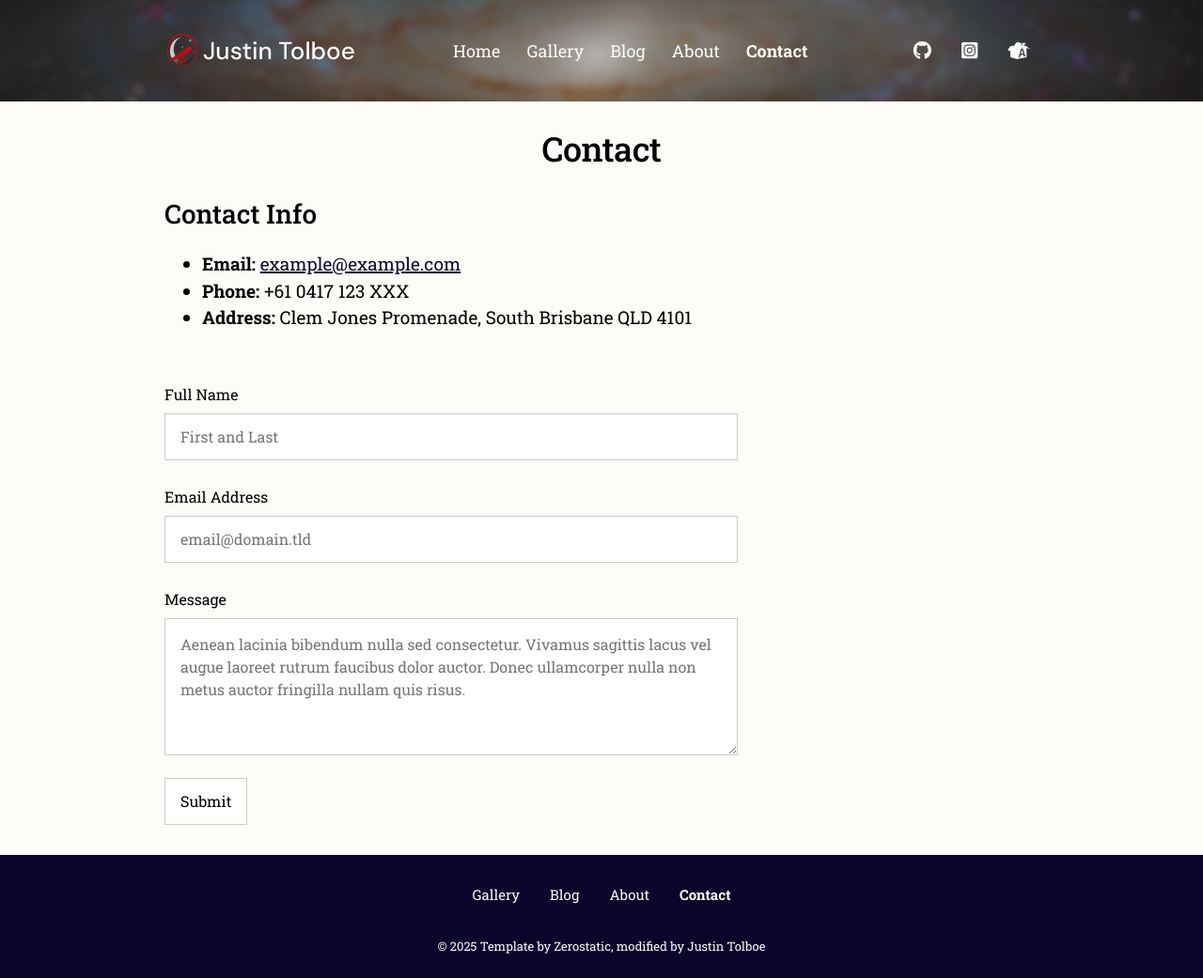
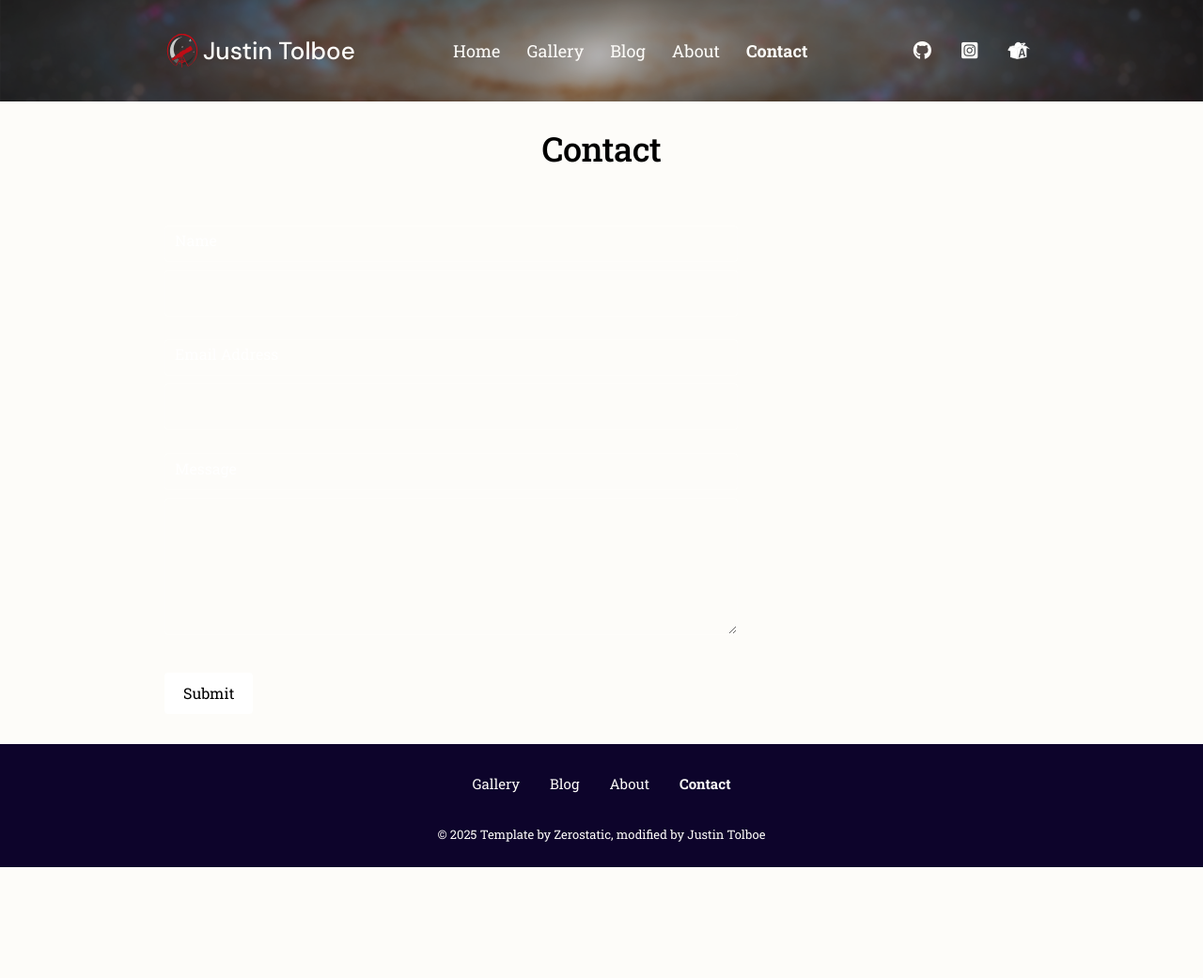
Before and after one commit to jtolboe/website, a Jekyll site: the page built from pages/contact.md, in a window 1280 px wide. Shown: the whole page at 94% size. Built offline with Jekyll 4.4.1, drawn with Linux system fonts in a browser that asks for light colours; after the commit the page ends 923 px from its top, so only the background shows below that.

Commit message:
edit contact page

```diff
--- a/_includes/framework/form-contact-formspree.html
+++ b/_includes/framework/form-contact-formspree.html
@@ -1,51 +1,68 @@
 <form id="fs-frm" name="simple-contact-form" accept-charset="utf-8" action="{{ site.contact_form.formspree_endpoint }}" method="post">
   <fieldset id="fs-frm-inputs">
-    <label for="full-name">Full Name</label>
-    <input type="text" name="name" id="full-name" placeholder="First and Last" required="">
+    <label for="full-name">Name</label>
+    <input type="text" name="name" id="full-name" required style="background: transparent !important; color: #fff !important;">
     <label for="email-address">Email Address</label>
-    <input type="email" name="_replyto" id="email-address" placeholder="email@domain.tld" required="">
+    <input type="email" name="_replyto" id="email-address" required style="background: transparent !important; color: #fff !important;">
     <label for="message">Message</label>
-    <textarea rows="5" name="message" id="message" placeholder="Aenean lacinia bibendum nulla sed consectetur. Vivamus sagittis lacus vel augue laoreet rutrum faucibus dolor auctor. Donec ullamcorper nulla non metus auctor fringilla nullam quis risus." required=""></textarea>
+    <textarea rows="5" name="message" id="message" required style="background: transparent !important; color: #fff !important;"></textarea>
     <input type="hidden" name="_subject" id="email-subject" value="Contact Form Submission">
   </fieldset>
-  <input type="submit" value="Submit">
+  <input type="submit" value="Submit" style="background: #fff !important; color: #000 !important; padding: 10px 20px; border-radius: 4px; cursor: pointer;">
 </form><style>/* reset */
 
-#fs-frm input,
+#fs-frm fieldset {
+  border: none;
+  padding: 0;
+  margin: 0;
+}
+
+#fs-frm input:not([type="submit"]):not([type="hidden"]),
 #fs-frm select,
 #fs-frm textarea,
-#fs-frm fieldset,
 #fs-frm optgroup,
 #fs-frm label,
 #fs-frm #card-element:disabled {
   font-family: inherit;
   font-size: 100%;
-  color: inherit;
-  border: none;
-  border-radius: 0;
+  color: #fff;
+  border: 1px solid rgba(255, 255, 255, 0.2);
+  border-radius: 4px;
   display: block;
   width: 100%;
-  padding: 0;
+  padding: 10px;
   margin: 0;
   -webkit-appearance: none;
   -moz-appearance: none;
+  background: transparent !important;
 }
+
 #fs-frm label,
-#fs-frm legend,
-#fs-frm ::placeholder {
+#fs-frm legend {
   margin-bottom: .5rem;
   padding-top: .2rem;
   display: flex;
   align-items: baseline;
+  color: rgba(255, 255, 255, 0.9);
+}
+
+#fs-frm input[type="submit"] {
+  background: #fff !important;
+  color: #000 !important;
+  padding: 10px 20px;
+  border-radius: 4px;
+  cursor: pointer;
+  border: none;
+  margin-top: 1rem;
 }
 
 /* border, padding, margin, width */
-#fs-frm input,
+#fs-frm input:not([type="submit"]):not([type="hidden"]),
 #fs-frm select,
 #fs-frm textarea,
 #fs-frm #card-element {
-  border: 1px solid rgba(0,0,0,0.2);
-  background-color: rgba(255,255,255,0.9);
+  border: 1px solid rgba(255, 255, 255, 0.2);
+  background: transparent !important;
   padding: .75em 1rem;
   margin-bottom: 1.5rem;
 }
--- a/_sass/framework/zerostatic/_form.scss
+++ b/_sass/framework/zerostatic/_form.scss
@@ -8,13 +8,13 @@
       margin-bottom: 8px;
       font-weight: 600;
       font-size: 16px;
-      color: var(--color-base-text);
+      color: rgba(255, 255, 255, 0.9);
     }
     input,
     textarea {
       font-size: 16px;
       font-family: var(--font-family-base);
-      color: var(--color-base-text);
+      color: rgba(0, 0, 0, 0.9);
       -webkit-appearance: none;
       appearance: none;
       border: none;
@@ -22,13 +22,26 @@
       width: 100%;
       padding: 10px;
       border-radius: var(--card-border-radius);
-      border: 1px solid var(--color-base-bg-2);
-      background-color: var(--color-base-bg-2);
+      border: 1px solid rgba(255, 255, 255, 0.2);
+      background-color: rgba(255, 255, 255, 0.9);
+
+      &::placeholder {
+        color: rgba(0, 0, 0, 0.4);
+      }
     }
   }
-  input[type="submit"] {
-    -webkit-appearance: none;
-    border: none;
+  .button {
+    background-color: rgba(255, 255, 255, 0.9);
+    color: rgba(0, 0, 0, 0.9);
+    border: 1px solid rgba(255, 255, 255, 0.2);
+    padding: 10px 20px;
     cursor: pointer;
+    font-weight: 500;
+
+    &:hover {
+      background-color: #ffffff;
+      transform: none;
+      box-shadow: none;
+    }
   }
 }
--- a/_sass/theme/_custom.scss
+++ b/_sass/theme/_custom.scss
@@ -2,6 +2,40 @@
 :root {
     --font-family-base: 'Roboto Slab', serif !important;
     --font-family-heading: 'Roboto Slab', serif !important;
+}
+
+// Contact form custom styles
+.page-contact {
+    .contact {
+        form {
+            .form-group {
+                input:not([type="submit"]),
+                textarea {
+                    background-color: #ffffff !important;
+                    color: #000000 !important;
+                    border: 1px solid rgba(255, 255, 255, 0.2) !important;
+
+                    &::placeholder {
+                        color: transparent !important;
+                    }
+                }
+
+                label {
+                    color: rgba(255, 255, 255, 0.9) !important;
+                }
+            }
+
+            input[type="submit"].button {
+                background-color: #ffffff !important;
+                color: #000000 !important;
+                border: 1px solid rgba(255, 255, 255, 0.2) !important;
+
+                &:hover {
+                    opacity: 0.9;
+                }
+            }
+        }
+    }
 }
 
 body {
@@ -40,6 +74,31 @@
         justify-content: center;
         h1 {
             margin: 0 auto;
+        }
+    }
+}
+
+// Contact form styles
+.page-contact {
+    .contact {
+        form {
+            .form-group {
+                input,
+                textarea {
+                    background-color: rgba(255, 255, 255, 0.1) !important;
+                    color: #ffffff !important;
+                    border: 1px solid rgba(255, 255, 255, 0.2) !important;
+
+                    &:focus {
+                        border-color: rgba(255, 255, 255, 0.5) !important;
+                        background-color: rgba(255, 255, 255, 0.15) !important;
+                    }
+                }
+
+                label {
+                    color: rgba(255, 255, 255, 0.9) !important;
+                }
+            }
         }
     }
 }
--- a/pages/contact.md
+++ b/pages/contact.md
@@ -3,9 +3,3 @@
 title: Contact
 permalink: "/contact/"
 ---
-
-## Contact Info
-
-- **Email:** <a href="mailto:example@example.com">example@example.com</a>
-- **Phone:** +61 0417 123 XXX
-- **Address:** Clem Jones Promenade, South Brisbane QLD 4101
```
